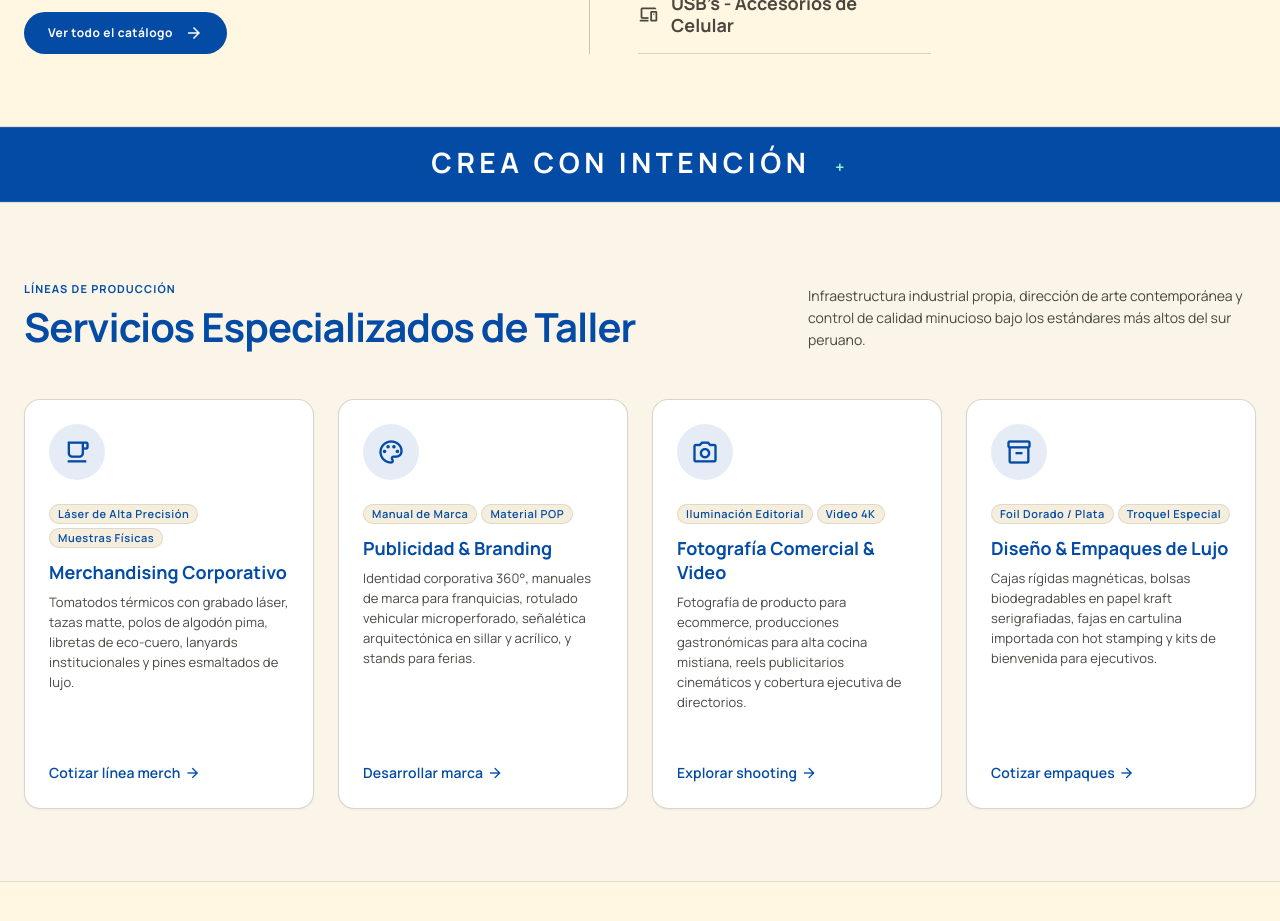
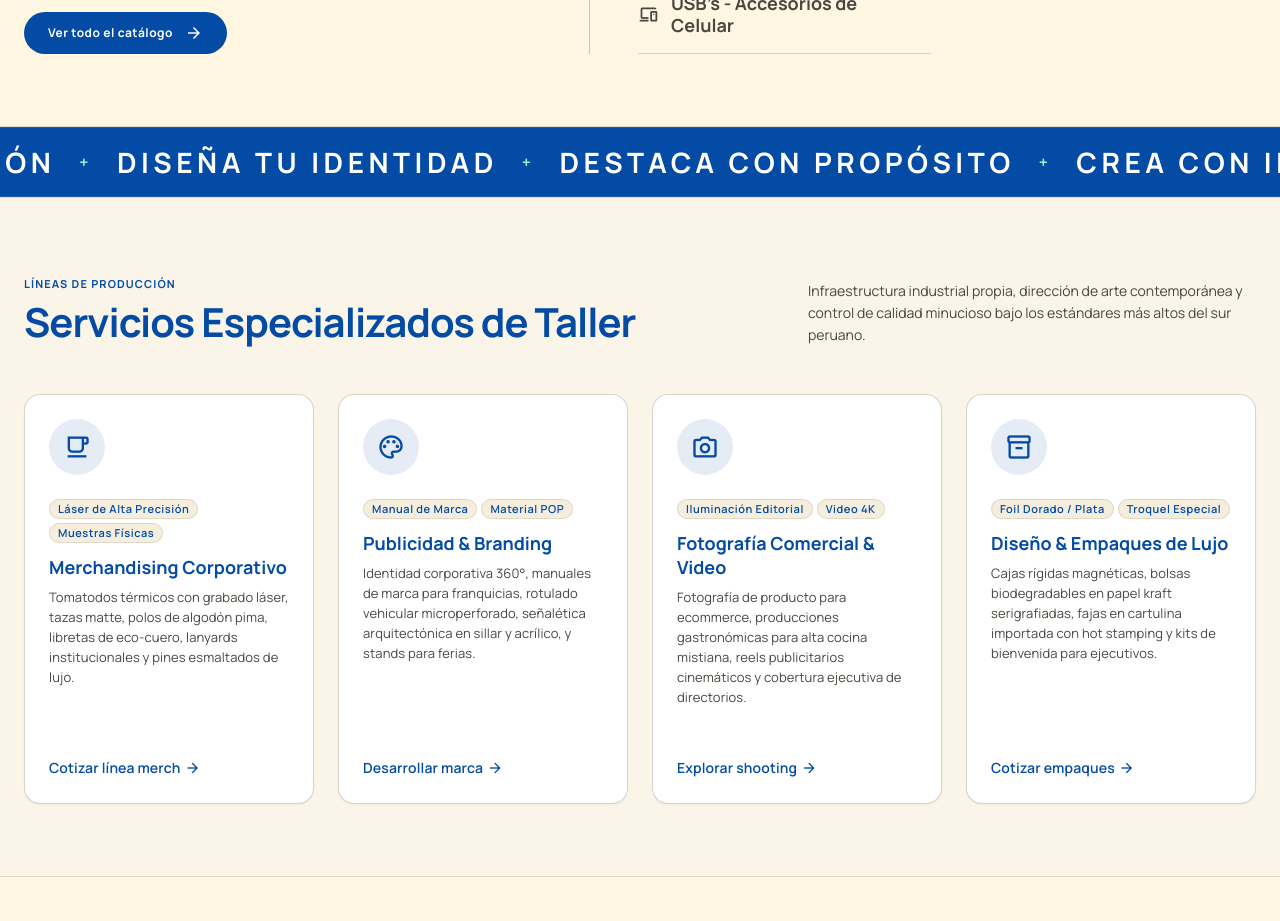
Before and after one commit to carlosalcocerp/nucleo-capital, a React (Vite) app: page / in a window 1280 px wide. Shown: the part 1020-1941 px from the top of the page. Built offline with nearby package versions, Linux system fonts and the light colour scheme; no server answers.

Commit message:
feat: implement BrandMarquee component and replace TypewriterMessage in Home

```diff
--- /dev/null
+++ b/src/components/BrandMarquee.tsx
@@ -0,0 +1,28 @@
+const phrases = [
+  'Crea con intención',
+  'Diseña tu identidad',
+  'Destaca con propósito',
+];
+
+const BrandMarquee = () => {
+  return (
+    <section className="w-full overflow-hidden bg-azul text-white border-y border-white/10" aria-label="Mensaje de marca">
+      <div className="brand-marquee py-space-md" aria-hidden="true">
+        <div className="brand-marquee__track">
+          {[0, 1].map((group) => (
+            <div key={group} className="flex shrink-0 items-center">
+              {phrases.map((phrase) => (
+                <span key={`${group}-${phrase}`} className="flex shrink-0 items-center font-headline-md text-headline-md uppercase tracking-[0.16em] font-bold">
+                  <span className="px-space-lg">{phrase}</span>
+                  <span className="text-tertiary-fixed text-[16px]">+</span>
+                </span>
+              ))}
+            </div>
+          ))}
+        </div>
+      </div>
+    </section>
+  );
+};
+
+export default BrandMarquee;
--- a/src/components/TypewriterMessage.tsx
+++ /dev/null
@@ -1,56 +0,0 @@
-import { useEffect, useState } from 'react';
-
-const phrases = [
-  'Crea con intención',
-  'Diseña tu identidad',
-  'Destaca con propósito',
-];
-
-const TypewriterMessage = () => {
-  const [phraseIndex, setPhraseIndex] = useState(0);
-  const [text, setText] = useState('');
-  const [isDeleting, setIsDeleting] = useState(false);
-
-  useEffect(() => {
-    const reduceMotion = window.matchMedia('(prefers-reduced-motion: reduce)').matches;
-
-    if (reduceMotion) {
-      setText(phrases[0]);
-      return;
-    }
-
-    const phrase = phrases[phraseIndex];
-    const isComplete = text === phrase;
-    const isEmpty = text === '';
-    const delay = isComplete ? 1800 : isEmpty && isDeleting ? 350 : isDeleting ? 45 : 85;
-
-    const timeout = window.setTimeout(() => {
-      if (isComplete) {
-        setIsDeleting(true);
-      } else if (isEmpty && isDeleting) {
-        setIsDeleting(false);
-        setPhraseIndex((current) => (current + 1) % phrases.length);
-      } else if (isDeleting) {
-        setText(phrase.slice(0, text.length - 1));
-      } else {
-        setText(phrase.slice(0, text.length + 1));
-      }
-    }, delay);
-
-    return () => window.clearTimeout(timeout);
-  }, [isDeleting, phraseIndex, text]);
-
-  return (
-    <section className="w-full overflow-hidden bg-azul text-white border-y border-white/10" aria-label="Mensaje de marca">
-      <div className="flex min-h-[72px] items-center justify-center px-gutter-mobile py-space-md lg:px-gutter-desktop">
-        <p className="font-headline-md text-headline-md uppercase tracking-[0.16em] font-bold text-center">
-          <span aria-live="polite">{text}</span>
-          <span className="typewriter-cursor text-tertiary-fixed" aria-hidden="true">|</span>
-          <span className="text-tertiary-fixed text-[16px] ml-space-sm" aria-hidden="true">+</span>
-        </p>
-      </div>
-    </section>
-  );
-};
-
-export default TypewriterMessage;
--- a/src/index.css
+++ b/src/index.css
@@ -63,17 +63,24 @@
   }
 }
 
-@keyframes typewriter-cursor-blink {
-  0%, 45% { opacity: 1; }
-  46%, 100% { opacity: 0; }
+@keyframes brand-marquee {
+  from { transform: translateX(0); }
+  to { transform: translateX(-50%); }
 }
 
-.typewriter-cursor {
-  animation: typewriter-cursor-blink 0.9s step-end infinite;
+.brand-marquee {
+  overflow: hidden;
+  white-space: nowrap;
+}
+
+.brand-marquee__track {
+  display: flex;
+  width: max-content;
+  animation: brand-marquee 24s linear infinite;
 }
 
 @media (prefers-reduced-motion: reduce) {
-  .typewriter-cursor {
+  .brand-marquee__track {
     animation: none;
   }
 }
--- a/src/pages/Home.tsx
+++ b/src/pages/Home.tsx
@@ -2,7 +2,7 @@ import { useState } from 'react';
 import { Link } from 'react-router-dom';
 import { motion } from 'framer-motion';
 import HeroAnimation from '../components/HeroAnimation';
-import TypewriterMessage from '../components/TypewriterMessage';
+import BrandMarquee from '../components/BrandMarquee';
 
 const servicios = [
   {
@@ -102,7 +102,7 @@ const Home = () => {
         </div>
       </section>
 
-      <TypewriterMessage />
+      <BrandMarquee />
 
       {/* SERVICIOS ESPECIALIZADOS */}
       <section className="w-full py-space-3xl bg-surface-container-low border-y border-outline-variant/50" id="servicios">
```
